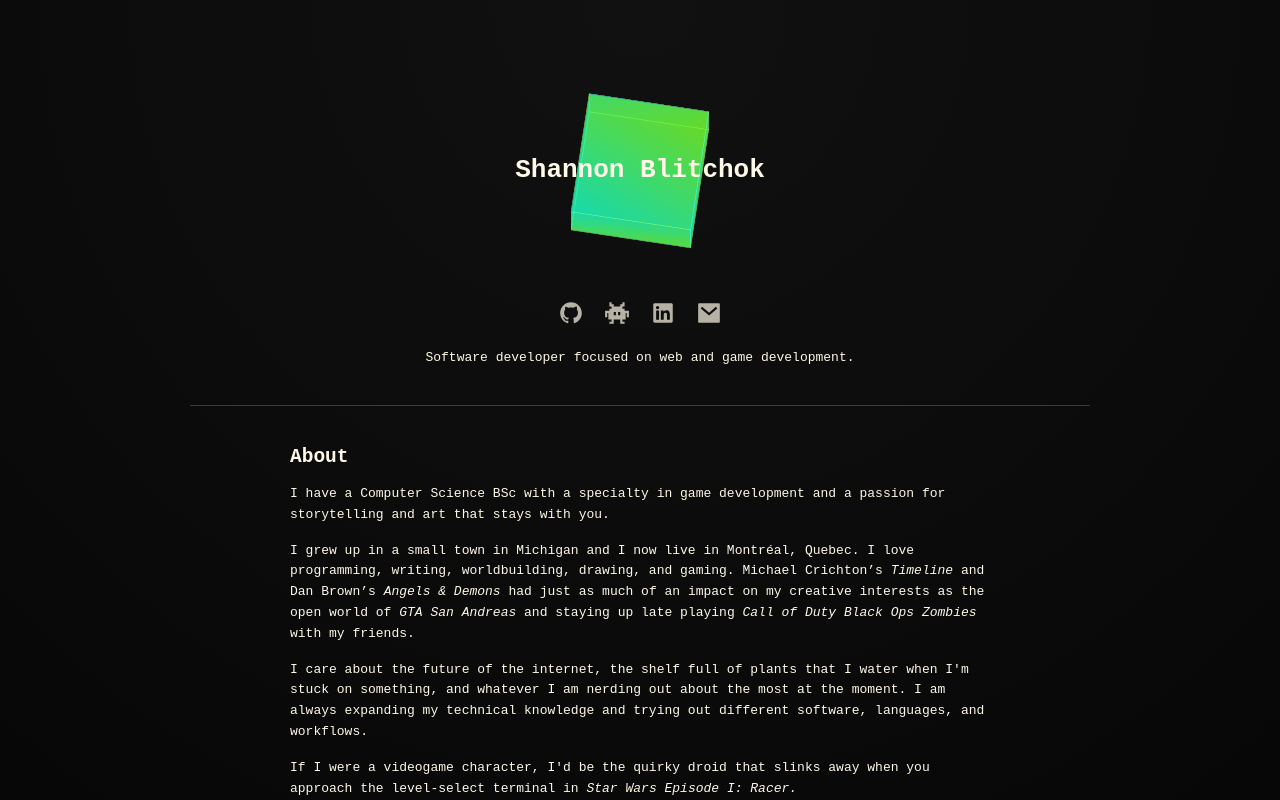
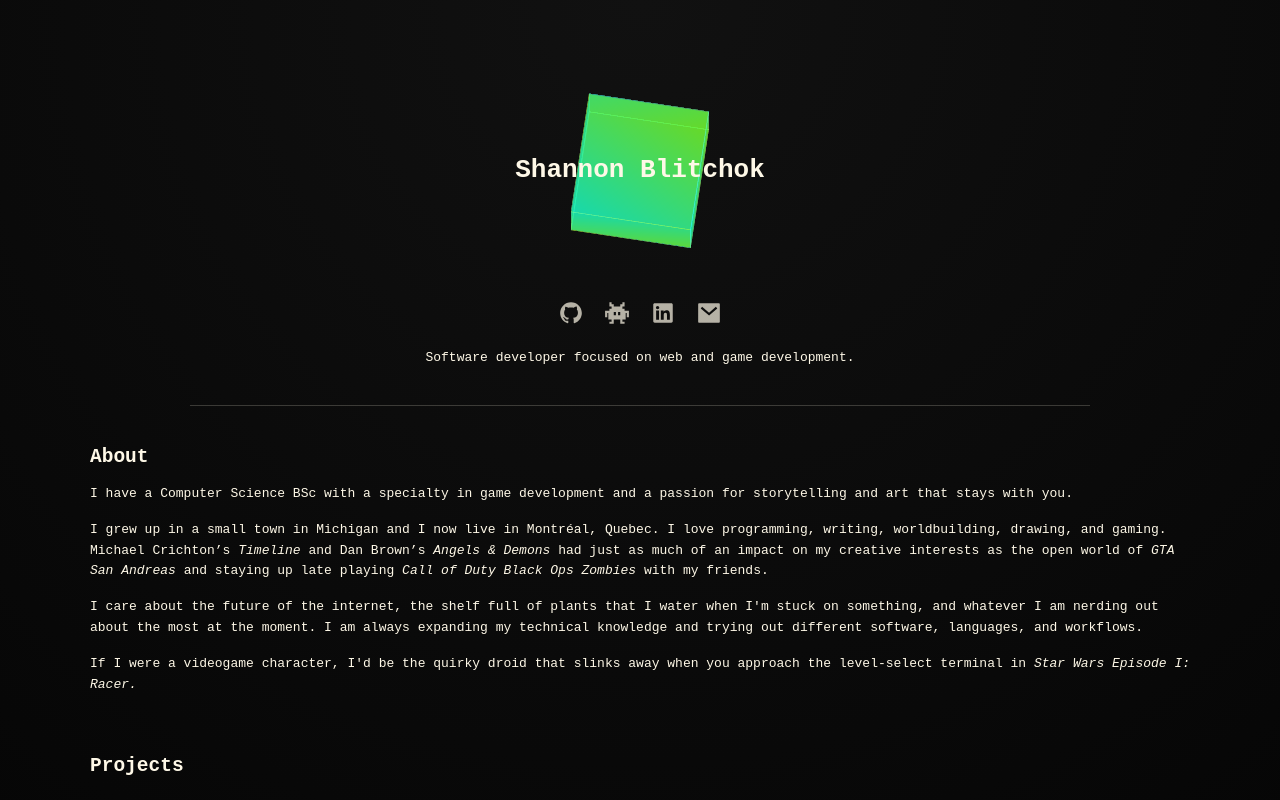
Before and after one commit to shanzcraft/portfolio-website, a React (Vite) app: page / in a window 1280 px wide. Built offline with nearby package versions, Linux system fonts and the light colour scheme.

Commit message:
Added a project and tweaked the CSS

```diff
--- a/src/App.css
+++ b/src/App.css
@@ -113,7 +113,7 @@ a:hover svg{opacity:1;transform:translateY(-4px)}
 hr{border:none;border-top:1px solid rgba(254,248,231,.2);margin:40px auto;max-width:900px}
 
 /* Sections */
-.section{max-width:700px;margin:0 auto 60px;text-align:left}
+.section{max-width:1100px;margin:0 auto 60px;text-align:left}
 .about h2{margin-bottom:16px}
 .projects-section h2{margin-bottom:24px}
 .section p{margin:0;line-height:1.6}
@@ -121,7 +121,7 @@ hr{border:none;border-top:1px solid rgba(254,248,231,.2);margin:40px auto;max-wi
 /* Grid & cards */
 .grid{display:grid;grid-template-columns:repeat(auto-fit,minmax(260px,1fr));gap:28px;max-width:1100px;margin:auto}
 .card{padding:28px;border-radius:20px;background:rgba(254,248,231,.03);border:1px solid rgba(254,248,231,.1);transition:.4s;text-decoration:none;color:#fef8e7}
-.card:hover{transform:translateY(-8px) scale(1.02);border-color:#00fff0}
+.card:hover{transform:translateY(-4px);border-color:#00fff0}
 .card p{opacity:.7}
 
 /* Star trail */
--- a/src/App.jsx
+++ b/src/App.jsx
@@ -14,6 +14,11 @@ const icons = {
 };
 
 const projects = [
+  [
+    '2D Maze Generator',
+    'A 2D maze generator with options for editing the generated maze and then exporting it as an image. Great for planning dungeons or to use in a collage.',
+    'https://shanzcraft.github.io/2D-maze-generator/',
+  ],
   [
     'CompanionLink Website',
     'A WordPress website that I worked on for the non-profit organization CompanionLink. I implemented a new layout, managed content, and used plug-ins such as ACF, Gravity Forms, and WPML.',
```
